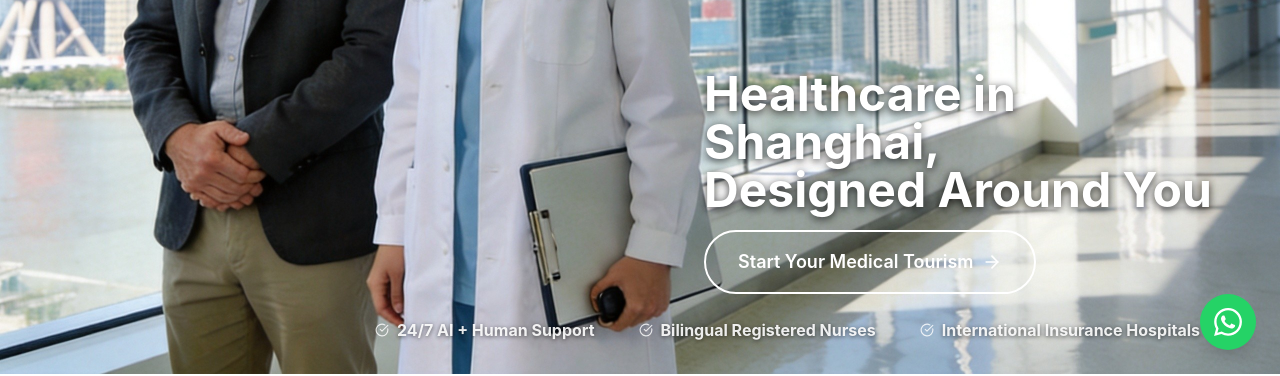
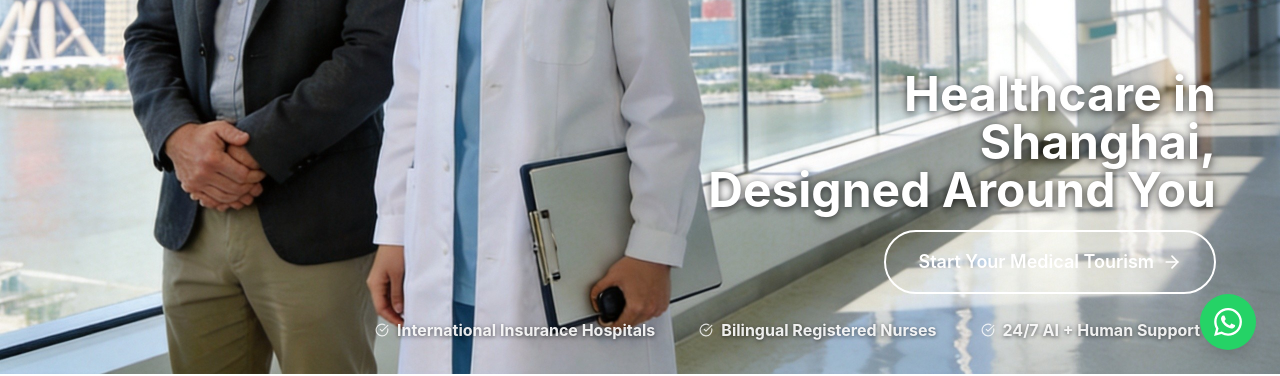
Before and after one commit to linglingsaiko/ShanghaiMed, a Next.js app: page / in a window 1280 px wide. Shown: the part 426-802 px from the top of the page. Built offline with nearby package versions, Linux system fonts and the light colour scheme; no server answers.

Commit message:
Right-align all hero text, CTA, badges; adjust objectPosition for full head visibility

```diff
--- a/components/sections/Hero.tsx
+++ b/components/sections/Hero.tsx
@@ -26,7 +26,7 @@ const Hero: React.FC = () => {
           alt="Shanghai Medical"
           fill
           className="object-cover"
-          style={{ objectPosition: "center 30%" }}
+          style={{ objectPosition: "center 15%" }}
           priority
         />
       </div>
@@ -36,7 +36,7 @@ const Hero: React.FC = () => {
         <div className="max-w-xl">
           {/* Main Headline - Two lines */}
           <h1
-            className="text-2xl sm:text-3xl md:text-3xl lg:text-4xl xl:text-5xl font-bold text-white leading-tight mb-4"
+            className="text-2xl sm:text-3xl md:text-3xl lg:text-4xl xl:text-5xl font-bold text-white leading-tight mb-4 text-right"
             style={{ textShadow: '0 2px 8px rgba(0, 0, 0, 0.8)' }}
           >
             {t('hero.title')}
@@ -44,8 +44,8 @@ const Hero: React.FC = () => {
             <span className="text-white">{t('hero.titleHighlight')}</span>
           </h1>
 
-          {/* CTA Button - Third line */}
-          <div className="mb-4">
+          {/* CTA Button - Right-aligned */}
+          <div className="mb-4 flex justify-end">
             <Link
               href="#contact"
               className="inline-flex items-center gap-2 px-6 py-3 md:px-8 md:py-4 border-2 border-white text-white font-semibold text-base md:text-lg rounded-full hover:bg-white hover:text-primary transition-all duration-300 whitespace-nowrap"
@@ -56,7 +56,7 @@ const Hero: React.FC = () => {
           </div>
 
           {/* Trust Badges - Right-aligned */}
-          <div className="flex flex-col items-end md:flex-row-reverse gap-3">
+          <div className="flex flex-col items-end md:flex-row md:justify-end gap-3">
             {stats.map((stat, index) => (
               <div
                 key={index}
```
